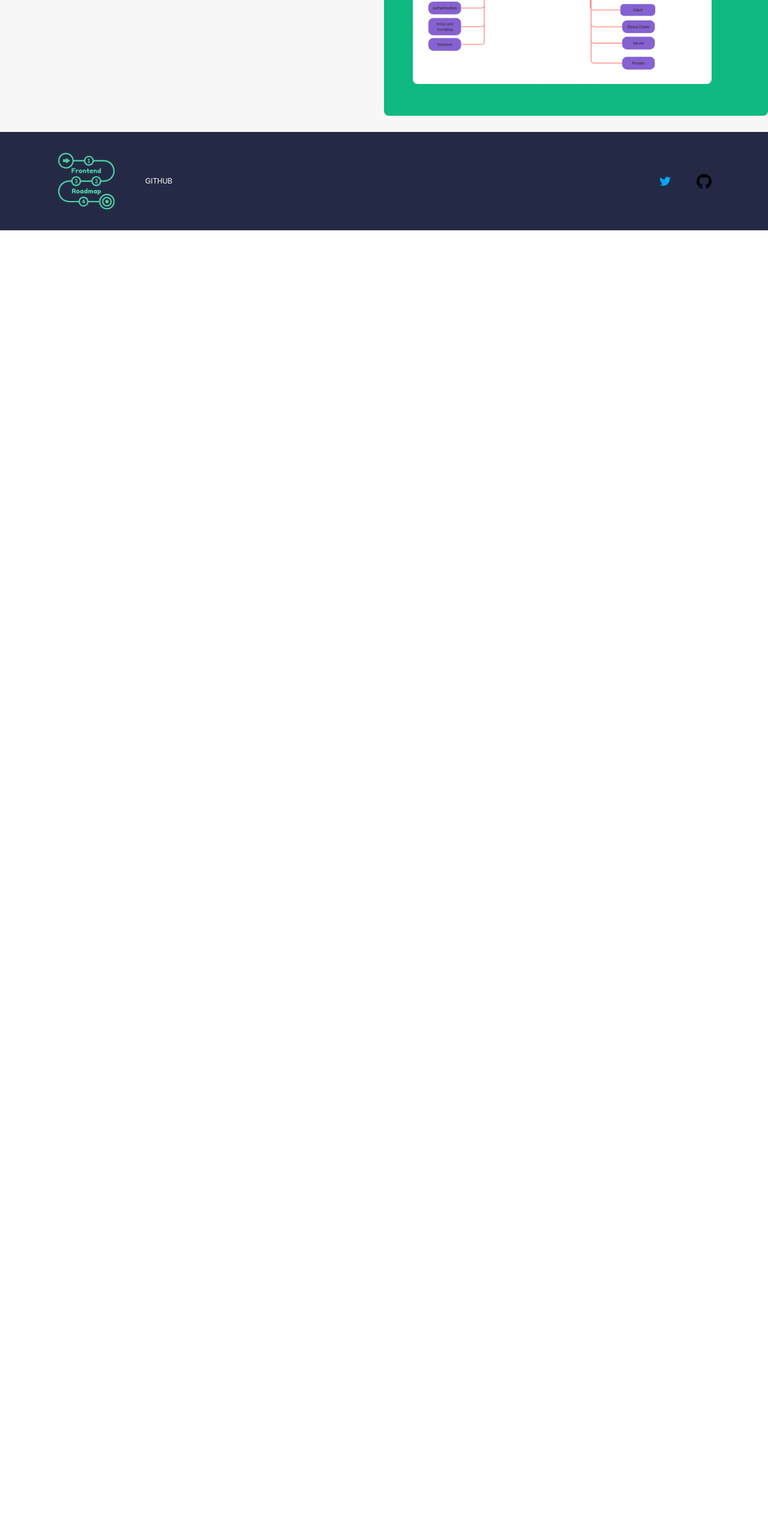
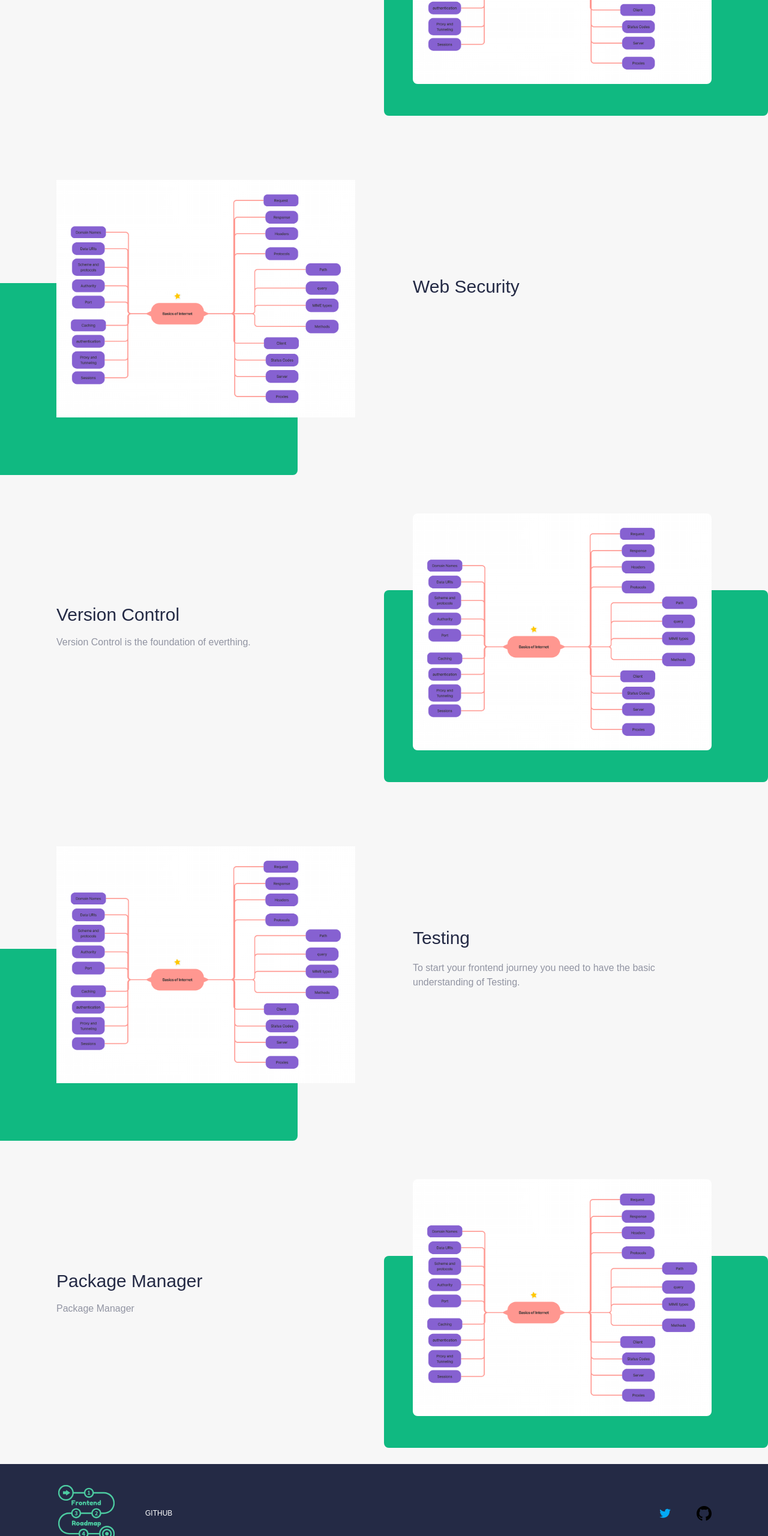
Before and after one commit to aviyelverse/roadmaps-for-developers, a Next.js app: page / in a window 1280 px wide. Shown: the part 3355-5916 px from the top of the page at 60% size. Before the commit the page ends 3739 px from the top, so only its background shows below. Built offline with nearby package versions, Linux system fonts and the light colour scheme.

Commit message:
Web security, testing, package manager and version control added

```diff
--- a/components/MainBody.js
+++ b/components/MainBody.js
@@ -97,6 +97,89 @@ const MainBody = () => {
         {/* Back Rectangle */}
         <div className="hidden lg:block overflow-hidden bg-green-500 rounded-lg absolute h-80 w-1/2 top-32 right-0 lg:-bottom-28 lg:right-200"></div>
       </div>
+
+      {/* WEB security */}
+      <div className="relative mt-20 lg:mt-40">
+        <div className="container flex flex-col lg:flex-row items-center justify-center gap-x-24">
+          <div className="flex flex-1 justify-center z-10 mb-10 lg:mb-0">
+            <img
+              className="w-5/6 h-5/6 sm:w-3/4 sm:h-3/4 lg:w-full lg:h-full"
+              src="./img/BasicsOfInternet.png"
+              alt=""
+            />
+          </div>
+          <div className="flex flex-1 flex-col items-center lg:items-start">
+            <h1 className="text-3xl text-template-blue">Web Security</h1>
+            <p className="text-template-grey my-5 text-center lg:text-left sm:w-3/4 lg:w-full"></p>
+          </div>
+        </div>
+        {/* Rounded Rectangle */}
+        <div className="hidden lg:block overflow-hidden bg-green-500 rounded-lg absolute h-80 w-1/2 -bottom-24 -left-36"></div>
+      </div>
+
+      {/* Version Control */}
+      <div className="relative mt-20 lg:mt-40">
+        <div className="container flex flex-col lg:flex-row-reverse items-center justify-center gap-x-24">
+          <div className="flex flex-1 justify-center z-10 mb-10 lg:mb-0">
+            <img
+              className="w-5/6 h-5/6 sm:w-3/4 sm:h-3/4 lg:w-full lg:h-full rounded-lg"
+              src="./img/BasicsOfInternet.png"
+              alt=""
+            />
+          </div>
+          <div className="flex flex-1 flex-col items-center lg:items-start">
+            <h1 className="text-3xl text-template-blue">Version Control</h1>
+            <p className="text-template-grey my-4 text-center lg:text-left sm:w-3/4 lg:w-full">
+              Version Control is the foundation of everthing.
+            </p>
+          </div>
+        </div>
+        {/* Back Rectangle */}
+        <div className="hidden lg:block overflow-hidden bg-green-500 rounded-lg absolute h-80 w-1/2 top-32 right-0 lg:-bottom-28 lg:right-200"></div>
+      </div>
+
+      {/* Testing */}
+      <div className="relative mt-20 lg:mt-40">
+        <div className="container flex flex-col lg:flex-row items-center justify-center gap-x-24">
+          <div className="flex flex-1 justify-center z-10 mb-10 lg:mb-0">
+            <img
+              className="w-5/6 h-5/6 sm:w-3/4 sm:h-3/4 lg:w-full lg:h-full"
+              src="./img/BasicsOfInternet.png"
+              alt=""
+            />
+          </div>
+          <div className="flex flex-1 flex-col items-center lg:items-start">
+            <h1 className="text-3xl text-template-blue">Testing</h1>
+            <p className="text-template-grey my-5 text-center lg:text-left sm:w-3/4 lg:w-full">
+              To start your frontend journey you need to have the basic
+              understanding of Testing.
+            </p>
+          </div>
+        </div>
+        {/* Rounded Rectangle */}
+        <div className="hidden lg:block overflow-hidden bg-green-500 rounded-lg absolute h-80 w-1/2 -bottom-24 -left-36"></div>
+      </div>
+
+      {/* Package Manager */}
+      <div className="relative mt-20 lg:mt-40">
+        <div className="container flex flex-col lg:flex-row-reverse items-center justify-center gap-x-24">
+          <div className="flex flex-1 justify-center z-10 mb-10 lg:mb-0">
+            <img
+              className="w-5/6 h-5/6 sm:w-3/4 sm:h-3/4 lg:w-full lg:h-full rounded-lg"
+              src="./img/BasicsOfInternet.png"
+              alt=""
+            />
+          </div>
+          <div className="flex flex-1 flex-col items-center lg:items-start">
+            <h1 className="text-3xl text-template-blue">Package Manager</h1>
+            <p className="text-template-grey my-4 text-center lg:text-left sm:w-3/4 lg:w-full">
+              Package Manager
+            </p>
+          </div>
+        </div>
+        {/* Back Rectangle */}
+        <div className="hidden lg:block overflow-hidden bg-green-500 rounded-lg absolute h-80 w-1/2 top-32 right-0 lg:-bottom-28 lg:right-200"></div>
+      </div>
     </section>
   );
 };
```
